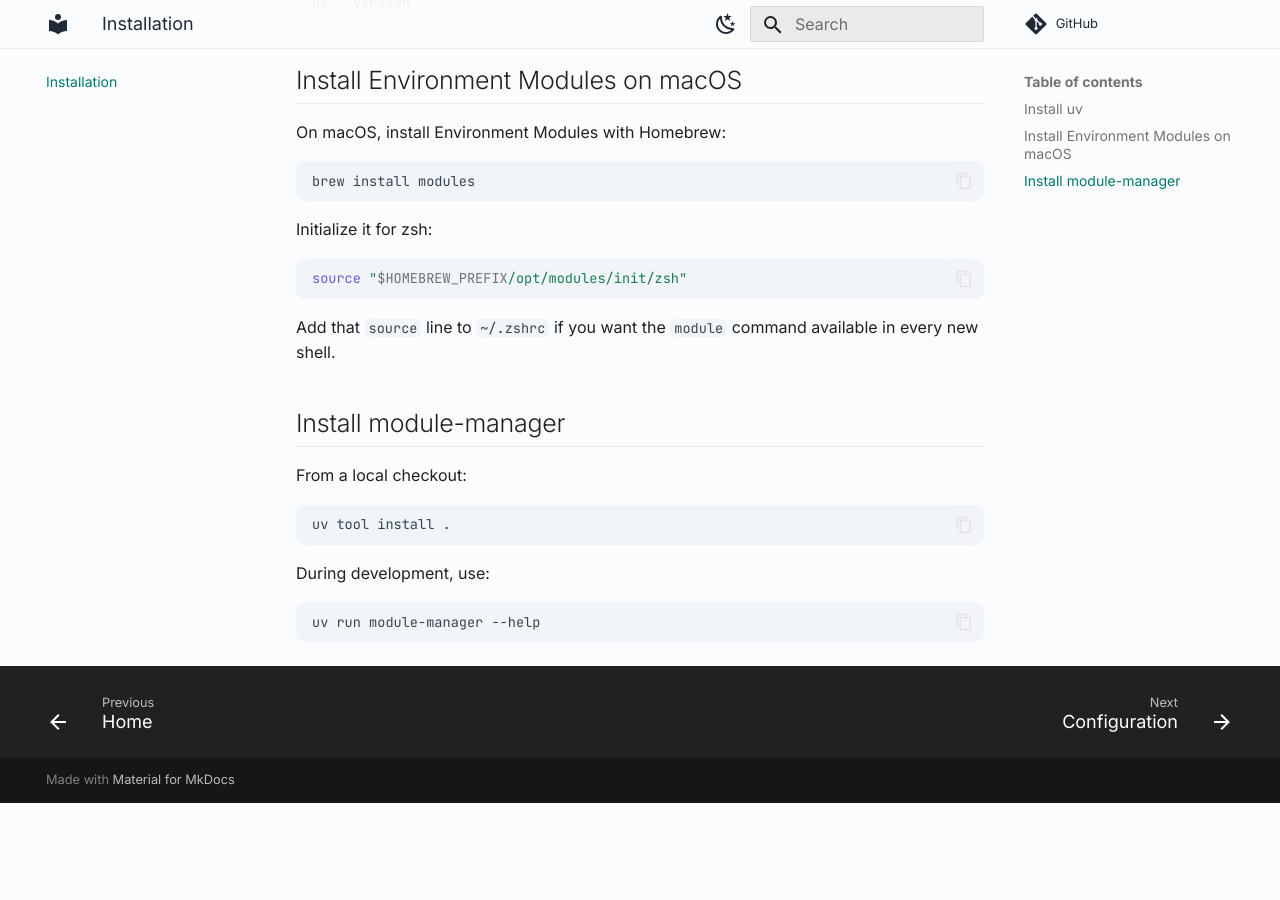
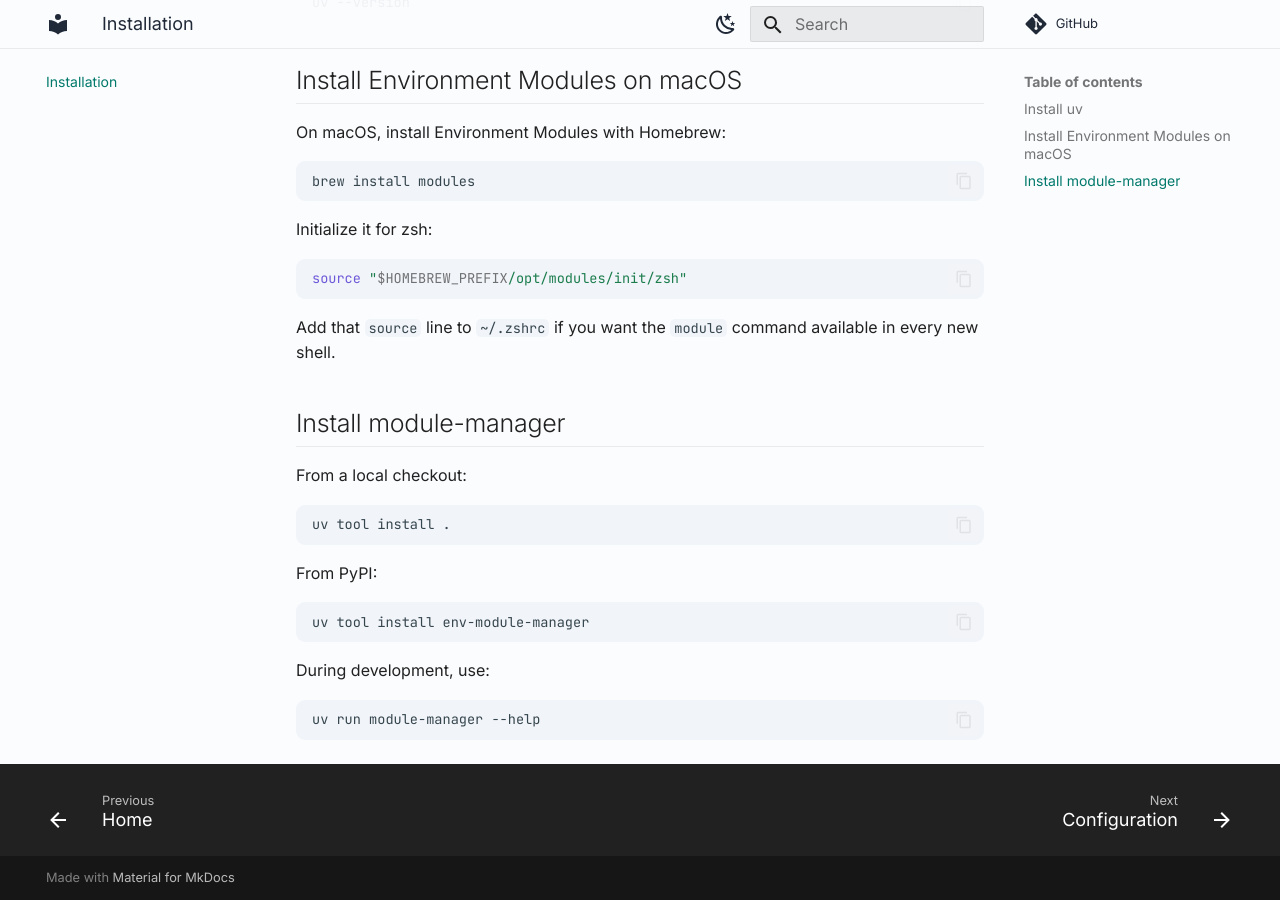
Before and after one commit to ejb90/module-manager, an MkDocs documentation site: the page built from docs/installation.md, in a window 1280 px wide and 900 px high, scrolled down 582 px. Built offline with MkDocs 1.6.1 and Material for MkDocs 9.7.7, drawn with Linux system fonts in a browser that asks for light colours; comment, search, counter and statistics services are not loaded; before the commit the page ends 1385 px from its top, so only the background shows below that.

Commit message:
Dev/release process5 (#7)
* switch tp pypi

* increment

* fix pypi

````diff
--- a/docs/installation.md
+++ b/docs/installation.md
@@ -44,6 +44,12 @@ From a local checkout:
 uv tool install .
 ```
 
+From PyPI:
+
+```sh
+uv tool install env-module-manager
+```
+
 During development, use:
 
 ```sh
--- a/pyproject.toml
+++ b/pyproject.toml
@@ -1,6 +1,6 @@
 [project]
-name = "module-manager"
-version = "0.1.1"
+name = "env-module-manager"
+version = "0.1.2"
 description = "Deploy Python and Rust CLI tools behind GNU environment modulefiles"
 readme = "README.md"
 requires-python = ">=3.11"
````
Also changed, not shown: README.md (+2 -2 lines), 1 other file.
